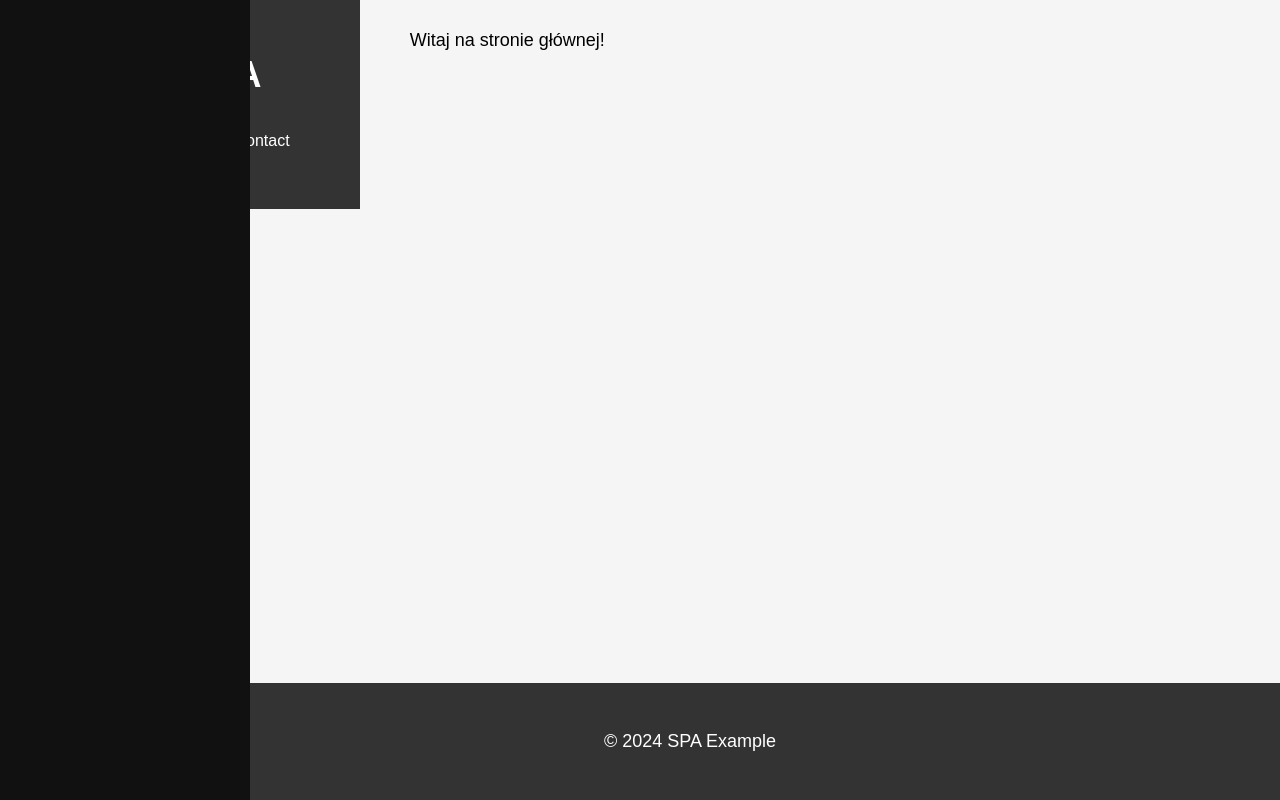
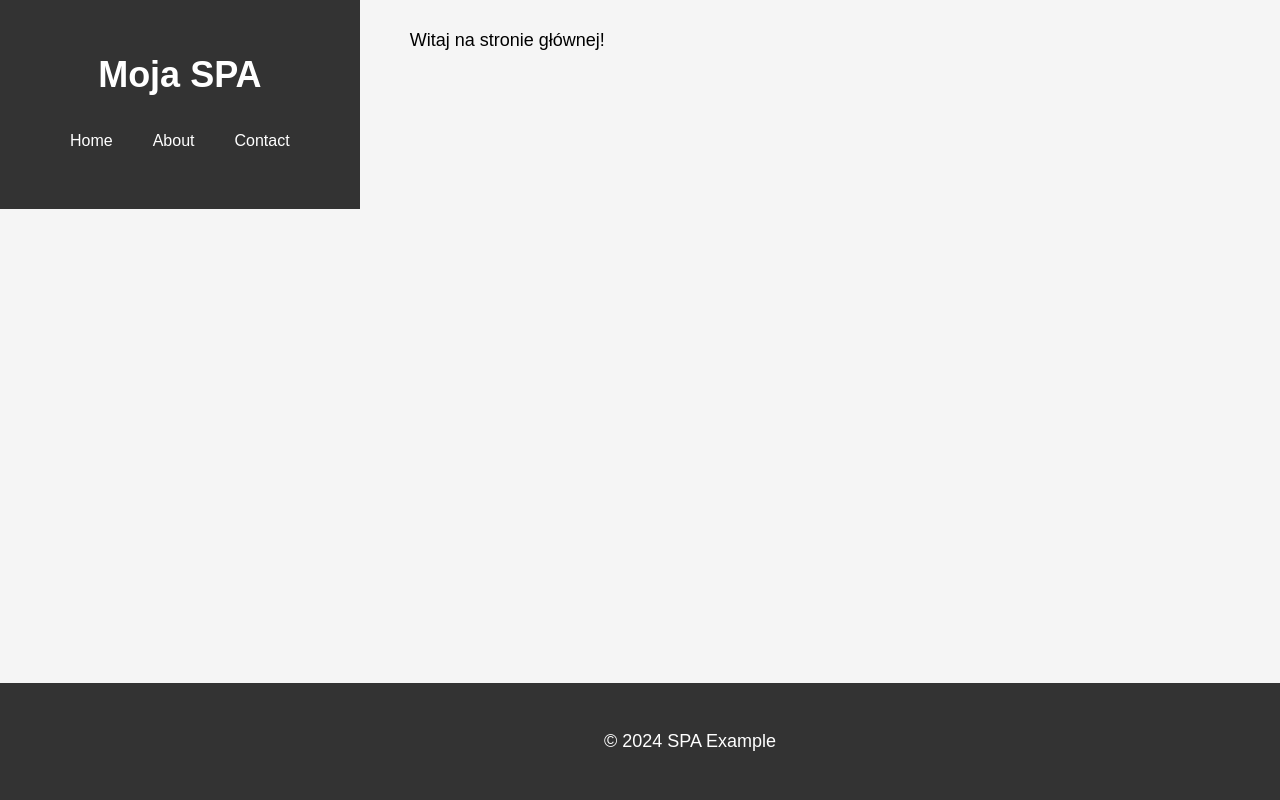
Before and after one commit to glizdaa/PWI_web_rwd_spa, a React (Create React App) app: page / in a window 1280 px wide. Built offline with nearby package versions, Linux system fonts and the light colour scheme.

Commit message:
Update globalStyles.css

```diff
--- a/src/globalStyles.css
+++ b/src/globalStyles.css
@@ -35,60 +35,32 @@ body {
     font-size: 1rem;
   }
 
-  .sidebar {
-    height: 100%;
-    width: 250px;
-    position: fixed;
-    z-index: 1;
-    top: 0;
-    left: -250px; /* Początkowo sidebar jest ukryty poza ekranem */
-    background-color: #111;
-    overflow-x: hidden;
-    transition: 0.5s;
-    padding-top: 60px;
-}
-
-.sidebar-handle {
+  .sidebar-handle {
     width: 5px;
     height: 100%;
     position: fixed;
     left: 0;
     top: 0;
-    z-index: 2; /* Upewnij się, że jest wyżej niż sidebar */
-    background-color: transparent; /* Możesz zrobić uchwyt półprzezroczystym lub całkowicie niewidocznym */
+    z-index: 2; /* Wyższy niż sidebar, aby był łatwo dostępny */
+    background-color: transparent; /* Ustawienie koloru na przezroczysty lub inne, jeśli chcesz, aby był widoczny */
   }
 
-  .sidebar-handle:hover + .sidebar {
-    left: 0;
+  /* Dodaj lub zaktualizuj style dla .sidebar, aby współpracowały z nową logiką hover */
+  .sidebar {
+    height: 100%;
+    width: 250px; /* Domyślna szerokość sidebaru */
+    position: fixed;
+    z-index: 1;
+    top: 0;
+    left: -250px; /* Sidebar domyślnie ukryty poza ekranem */
+    background-color: #111;
+    overflow-x: hidden;
+    transition: 0.5s; /* Animacja pokazywania i ukrywania */
+    padding-top: 60px;
   }
 
-.sidebar.open {
-    width: 250px;
-}
-
-.sidebar-content {
-    color: white;
-}
-
-.sidebar a {
-    padding: 10px 15px;
-    text-decoration: none;
-    font-size: 25px;
-    color: white;
-    display: block;
-    transition: 0.3s;
-}
-
-.sidebar a:hover {
-    color: #f1f1f1;
-    left: 0; /* Kiedy sidebar jest hoverowany, staje się w pełni widoczny */
-}
-
-.sidebar-toggle {
-    position: fixed;
-    z-index: 2;
-    top: 20px;
-    left: 20px;
+  .sidebar:hover {
+    left: 0; /* Pokaż sidebar, gdy następuje hover */
   }
 
   footer {
```
